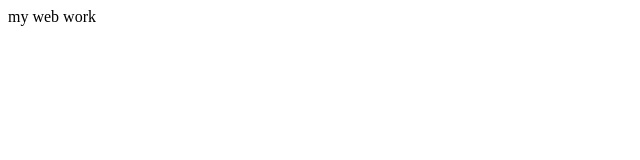
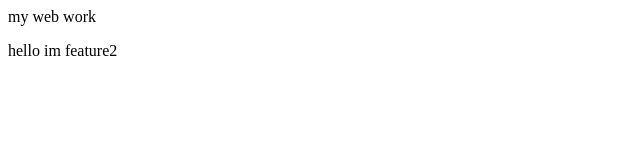
Before and after one commit to tazzakkaarif/webapp, a plain HTML site: page index.html in a window 1280 px wide. Shown: the full height of the page, 0-640 px from the left. Drawn offline with Linux system fonts and the light colour scheme.

Commit message:
feature1

```diff
--- a/index.html
+++ b/index.html
@@ -1 +1,2 @@
 <p>my web work </p>
+<p>hello im feature2</p>
```
